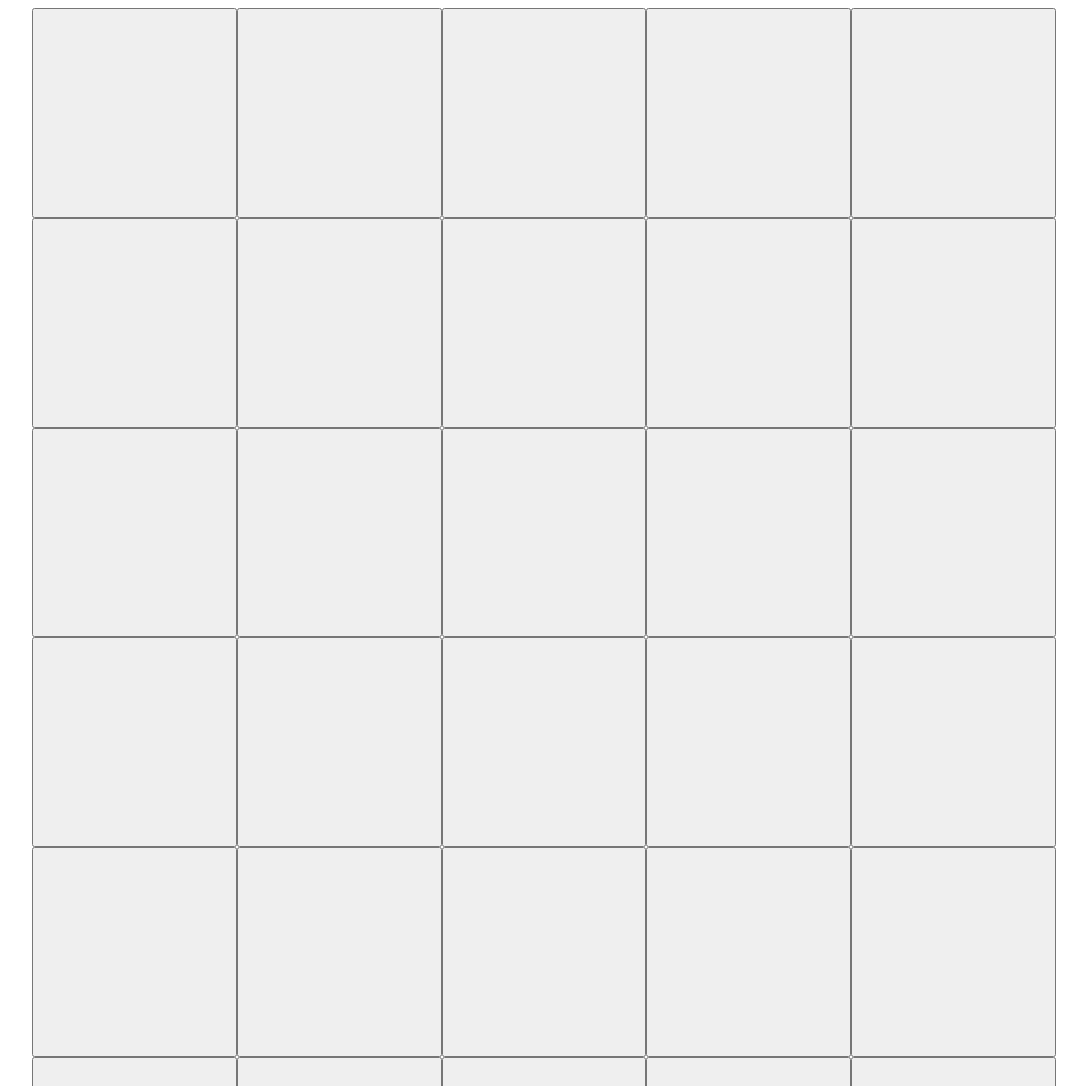
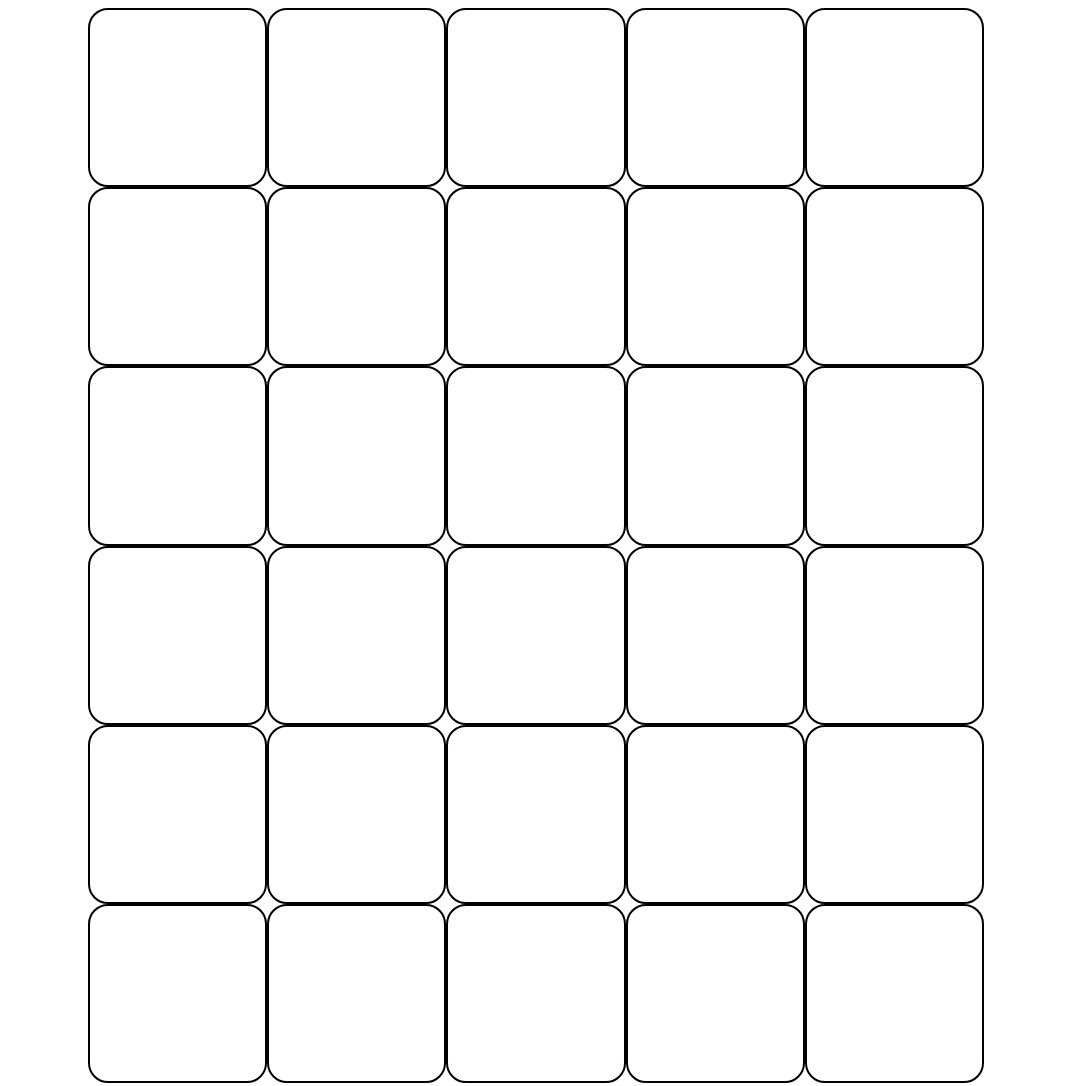
Before and after one commit to ChrisEOlsen/Wordle-Clone, a plain HTML site: page index.html in a window 1280 px wide. Shown: the top 1086 px of the page, without its empty margins (104-1191 px from the left). Drawn offline with Linux system fonts and the light colour scheme.

Commit message:
fixed dimension and font-size bugs

```diff
--- a/style.css
+++ b/style.css
@@ -1,46 +1,40 @@
-body{
-    width: 100vw;
-    height: 100vh;
+body {
     display: flex;
     flex-direction: column;
+    align-items: center;
 }
 
 .word-screen {
     display: grid;
     grid-template-columns: repeat(5, 1fr);
     grid-template-rows: repeat(6, 1fr);
-    width: 80vw;
-    height: 40vh;
-    margin-left: auto;
-    margin-right: auto;
-    font-size: 16px;
-    grid-gap: 0;
+    width: 70vw;
+    height: calc((70vw / 5) * 6); /*Keeps buttons as perfect square*/
 }
 
-#input {
-    width: 100%;
-    padding-bottom: 100%;
-    box-sizing: border-box;
-    font-size: 12vw; /*Reactive font-size*/
-    font-weight: bold;
-    overflow: hidden;
-    text-align: center;
+#input{
+    font-size: 12vw;
+    font-weight: 600;
+    background-color: white;
+    border: solid black 2px;
+    border-radius: 20px;
 }
+
 
 @media only screen and (min-width: 1441px) { /*Screen must be a minimum size of 1440px in order to shrink grid down*/
     .word-screen {
         width: 30vw;
-        height: 30vh;
+        height: calc((30vw / 5) * 6); /*adjusts to new width dimensions*/
     }
+
     #input{
-        font-size: 5vw;
+        font-size: 4vw;
     }
 }
 
 
-
 .play-again {
-    margin-top: auto;
+    margin-top: 10px;
     margin-left: auto;
     margin-right: auto;
     width: 10vw;
```
